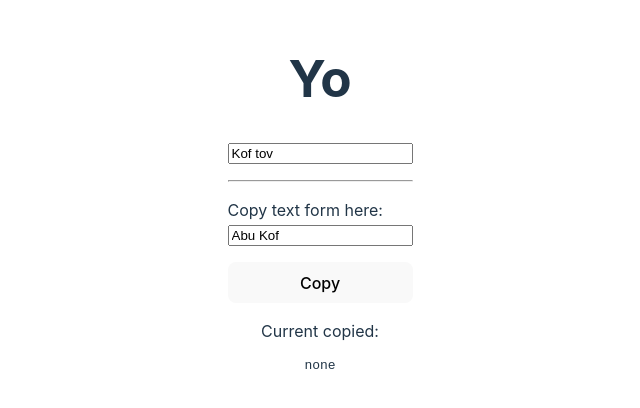
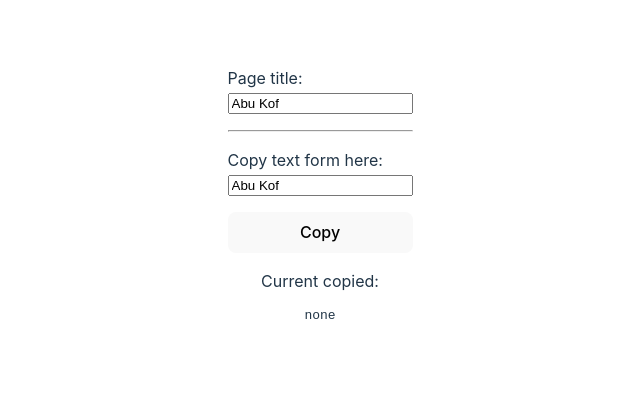
Before and after one commit to YonatanKof/vue-use, a Vue app: page / in a window 1280 px wide. Shown: the part 198-606 px from the top of the page, without its empty margins (320-960 px from the left). Built offline with nearby package versions, Linux system fonts and the light colour scheme.

Commit message:
Better useTitle

```diff
--- a/src/components/useTitle.vue
+++ b/src/components/useTitle.vue
@@ -5,11 +5,14 @@ const thisTitle = useTitle();
 
 console.log(thisTitle.value);
 
-thisTitle.value = "Kof tov";
-
+thisTitle.value = "Abu Kof";
 </script>
 
 <template>
-	<h1>Yo</h1>
-	<input type="text" v-model="thisTitle" />
+	<label for="page-title">Page title:</label>
+	<input type="text" id="page-title" v-model="thisTitle" />
 </template>
+
+<style scoped>
+
+</style>
```
